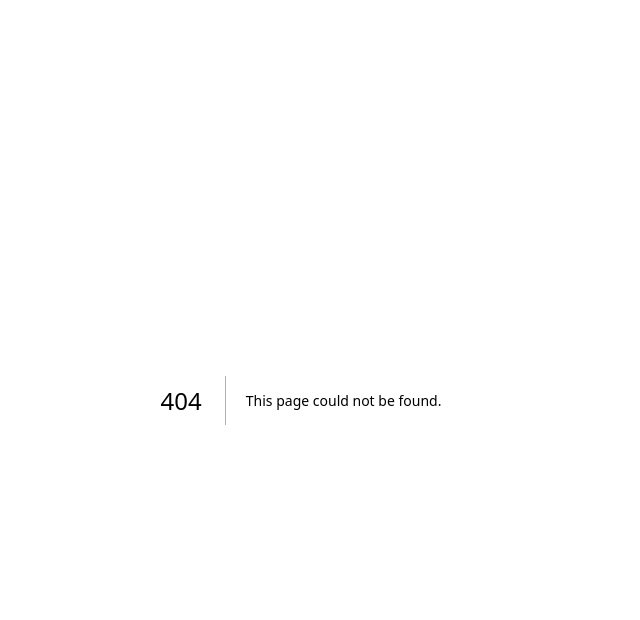
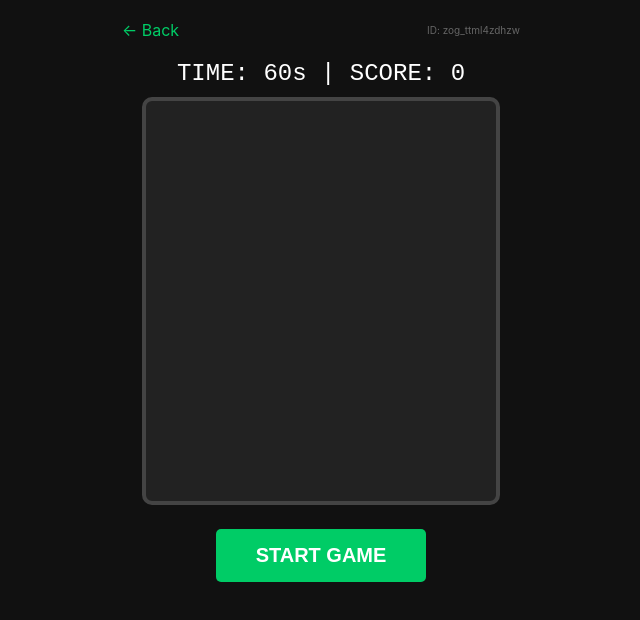
Before and after one commit to theRunnerz/zog-alpha, a Next.js app: page /play in a window 1280 px wide. Before the commit this address had no page. Shown: the top 620 px of the page, without its empty margins (339-979 px from the left). Built offline with nearby package versions, Linux system fonts and the light colour scheme.

Commit message:
Day 1 Complete

```diff
--- /dev/null
+++ b/components/GameCanvas.js
@@ -0,0 +1,144 @@
+import { useEffect, useRef, useState } from 'react';
+import { getSessionId } from '../lib/session';
+
+export default function GameCanvas() {
+  const canvasRef = useRef(null);
+  const [isPlaying, setIsPlaying] = useState(false);
+  const [score, setScore] = useState(0);
+  const [timeLeft, setTimeLeft] = useState(60);
+
+  // Game State Refs
+  const gameState = useRef({
+    target: { x: 150, y: 150, radius: 25, vx: 2, vy: 2 },
+    width: 0,
+    height: 0
+  });
+
+  // 1. Game Loop
+  useEffect(() => {
+    const canvas = canvasRef.current;
+    const ctx = canvas.getContext('2d');
+    let animationFrameId;
+
+    const render = () => {
+      if (!isPlaying) return;
+
+      const { width, height, target } = gameState.current;
+
+      // Update Physics
+      target.x += target.vx;
+      target.y += target.vy;
+
+      // Bounce Logic
+      if (target.x + target.radius > width || target.x - target.radius < 0) target.vx *= -1;
+      if (target.y + target.radius > height || target.y - target.radius < 0) target.vy *= -1;
+
+      // Draw
+      ctx.clearRect(0, 0, width, height);
+
+      // Draw Target
+      ctx.beginPath();
+      ctx.arc(target.x, target.y, target.radius, 0, 2 * Math.PI);
+      ctx.fillStyle = '#ff4d4d';
+      ctx.fill();
+      ctx.lineWidth = 4;
+      ctx.strokeStyle = '#ffffff';
+      ctx.stroke();
+
+      animationFrameId = window.requestAnimationFrame(render);
+    };
+
+    if (isPlaying) {
+      gameState.current.width = canvas.width;
+      gameState.current.height = canvas.height;
+      render();
+    }
+
+    return () => window.cancelAnimationFrame(animationFrameId);
+  }, [isPlaying]);
+
+  // 2. Timer
+  useEffect(() => {
+    let timerId;
+    if (isPlaying && timeLeft > 0) {
+      timerId = setInterval(() => setTimeLeft((t) => t - 1), 1000);
+    } else if (timeLeft === 0 && isPlaying) {
+      endGame();
+    }
+    return () => clearInterval(timerId);
+  }, [isPlaying, timeLeft]);
+
+  // 3. Logic
+  const startGame = () => {
+    setScore(0);
+    setTimeLeft(60);
+    setIsPlaying(true);
+  };
+
+  const endGame = async () => {
+    setIsPlaying(false);
+    const sid = getSessionId();
+
+    try {
+      const res = await fetch('/api/score', {
+        method: 'POST',
+        headers: { 'Content-Type': 'application/json' },
+        body: JSON.stringify({ sessionId: sid, score: score })
+      });
+      const data = await res.json();
+      alert(`GAME OVER\nScore: ${score}\nYour Best: ${data.best}`);
+    } catch (e) {
+      console.error(e);
+    }
+  };
+
+  const handleClick = (e) => {
+    if (!isPlaying) return;
+
+    const rect = canvasRef.current.getBoundingClientRect();
+    const clickX = e.clientX - rect.left;
+    const clickY = e.clientY - rect.top;
+    const { x, y, radius } = gameState.current.target;
+
+    const dist = Math.hypot(clickX - x, clickY - y);
+
+    if (dist < radius) {
+      setScore(s => s + 10);
+      gameState.current.target.x = Math.random() * (gameState.current.width - 50) + 25;
+      gameState.current.target.y = Math.random() * (gameState.current.height - 50) + 25;
+      gameState.current.target.vx *= 1.1;
+      gameState.current.target.vy *= 1.1;
+    }
+  };
+
+  return (
+    <div style={{ textAlign: 'center', marginTop: '20px' }}>
+      <div style={{ marginBottom: '10px', fontSize: '24px', fontFamily: 'monospace' }}>
+        TIME: {timeLeft}s | SCORE: {score}
+      </div>
+      <canvas
+        ref={canvasRef}
+        width={350}
+        height={400}
+        onClick={handleClick}
+        style={{
+          background: '#222',
+          border: '4px solid #444',
+          borderRadius: '10px',
+          cursor: 'crosshair',
+          touchAction: 'none'
+        }}
+      />
+      {!isPlaying && (
+        <div style={{ marginTop: '20px' }}>
+          <button
+            onClick={startGame}
+            style={{ padding: '15px 40px', fontSize: '20px', background: '#00cc66', border: 'none', borderRadius: '5px', cursor: 'pointer' }}
+          >
+            {timeLeft === 0 ? 'PLAY AGAIN' : 'START GAME'}
+          </button>
+        </div>
+      )}
+    </div>
+  );
+}
--- /dev/null
+++ b/lib/session.js
@@ -0,0 +1,9 @@
+export function getSessionId() {
+  if (typeof window === 'undefined') return null;
+  let id = localStorage.getItem('zog_session');
+  if (!id) {
+    id = 'zog_' + Math.random().toString(36).slice(2, 12);
+    localStorage.setItem('zog_session', id);
+  }
+  return id;
+}
--- a/pages/_app.js
+++ b/pages/_app.js
@@ -1,5 +1,4 @@
-import "@/styles/globals.css";
-
+import '../styles/globals.css';
 export default function App({ Component, pageProps }) {
   return <Component {...pageProps} />;
 }
--- /dev/null
+++ b/pages/api/score.js
@@ -0,0 +1,39 @@
+import fs from 'fs';
+import path from 'path';
+
+export default function handler(req, res) {
+  const filePath = path.join(process.cwd(), 'data', 'scores.json');
+
+  if (req.method === 'POST') {
+    const { sessionId, score } = req.body;
+
+    // Read existing
+    const fileData = fs.readFileSync(filePath, 'utf8');
+    const data = JSON.parse(fileData);
+
+    // Add new
+    const newEntry = {
+      id: Date.now(),
+      sessionId,
+      score,
+      date: new Date().toISOString()
+    };
+    data.push(newEntry);
+
+    // Write back
+    fs.writeFileSync(filePath, JSON.stringify(data, null, 2));
+
+    // Find best score for this user
+    const userBest = data
+      .filter(d => d.sessionId === sessionId)
+      .reduce((max, curr) => curr.score > max ? curr.score : max, 0);
+
+    return res.status(200).json({ success: true, best: userBest });
+  }
+
+  // Debug Viewer (GET)
+  if (req.method === 'GET') {
+    const fileData = fs.readFileSync(filePath, 'utf8');
+    res.status(200).json(JSON.parse(fileData));
+  }
+}
--- /dev/null
+++ b/pages/play.js
@@ -0,0 +1,22 @@
+import GameCanvas from '../components/GameCanvas';
+import Link from 'next/link';
+import { useEffect, useState } from 'react';
+import { getSessionId } from '../lib/session';
+
+export default function Play() {
+  const [sid, setSid] = useState('');
+
+  useEffect(() => {
+    setSid(getSessionId());
+  }, []);
+
+  return (
+    <div style={{ width: '100%', maxWidth: '500px', padding: '20px' }}>
+      <div style={{ display: 'flex', justifyContent: 'space-between', alignItems: 'center' }}>
+        <Link href="/">← Back</Link>
+        <span style={{ fontSize: '10px', color: '#666' }}>ID: {sid}</span>
+      </div>
+      <GameCanvas />
+    </div>
+  );
+}
--- a/styles/globals.css
+++ b/styles/globals.css
@@ -1,42 +1,11 @@
-:root {
-  --background: #ffffff;
-  --foreground: #171717;
+body {
+  background: #111;
+  color: #fff;
+  font-family: -apple-system, BlinkMacSystemFont, "Segoe UI", Roboto, Helvetica, Arial, sans-serif;
+  margin: 0;
+  display: flex;
+  justify-content: center;
+  min-height: 100vh;
 }
-
-@media (prefers-color-scheme: dark) {
-  :root {
-    --background: #0a0a0a;
-    --foreground: #ededed;
-  }
-}
-
-html,
-body {
-  max-width: 100vw;
-  overflow-x: hidden;
-}
-
-body {
-  color: var(--foreground);
-  background: var(--background);
-  font-family: Arial, Helvetica, sans-serif;
-  -webkit-font-smoothing: antialiased;
-  -moz-osx-font-smoothing: grayscale;
-}
-
-* {
-  box-sizing: border-box;
-  padding: 0;
-  margin: 0;
-}
-
-a {
-  color: inherit;
-  text-decoration: none;
-}
-
-@media (prefers-color-scheme: dark) {
-  html {
-    color-scheme: dark;
-  }
-}
+button { color: #fff; font-weight: bold; }
+a { color: #00cc66; text-decoration: none; }
```
Also changed, not shown: data/scores.json (added, +14 -0 lines), pages/index.js (+18 -83 lines), components/Header.js (added).
